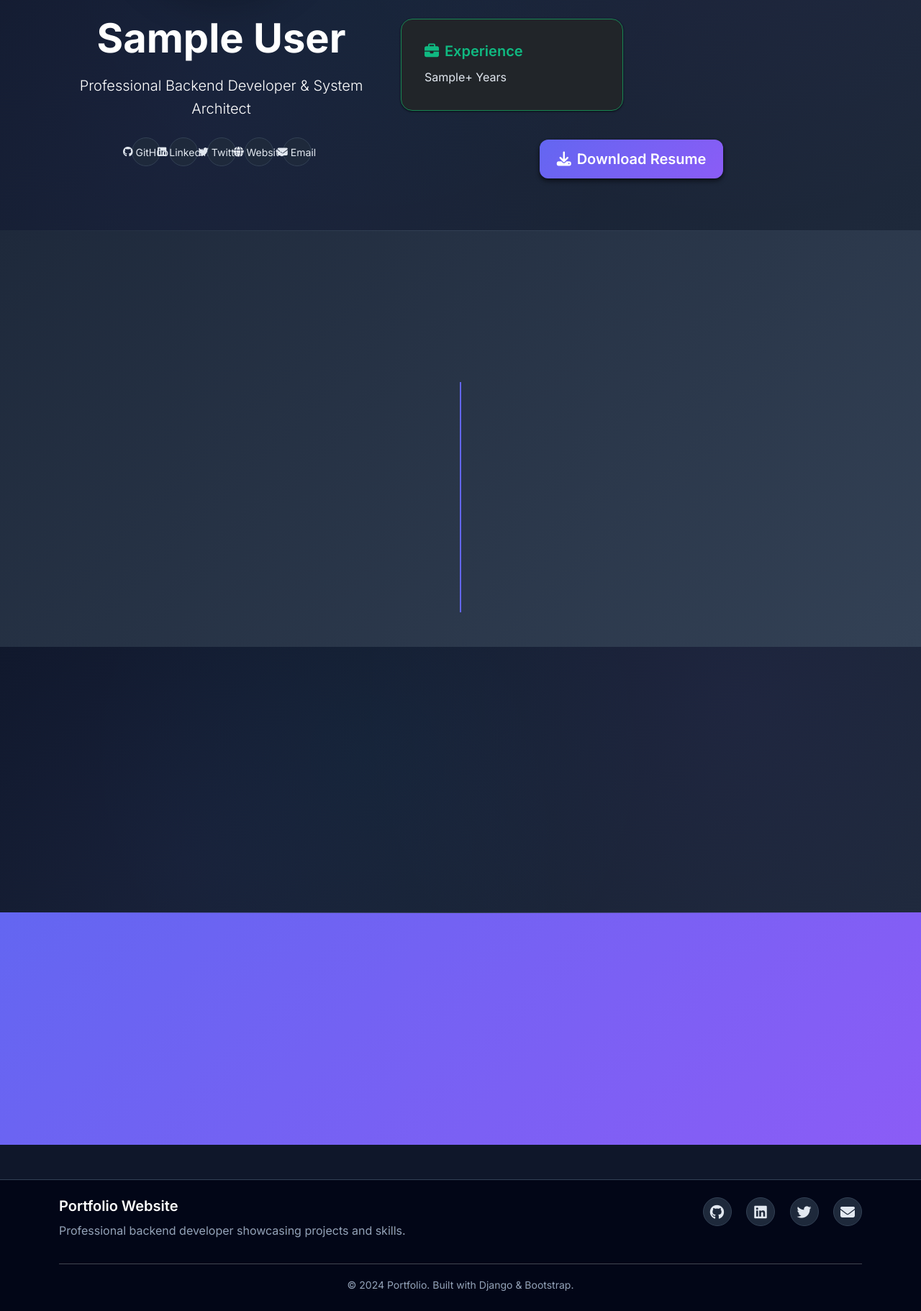
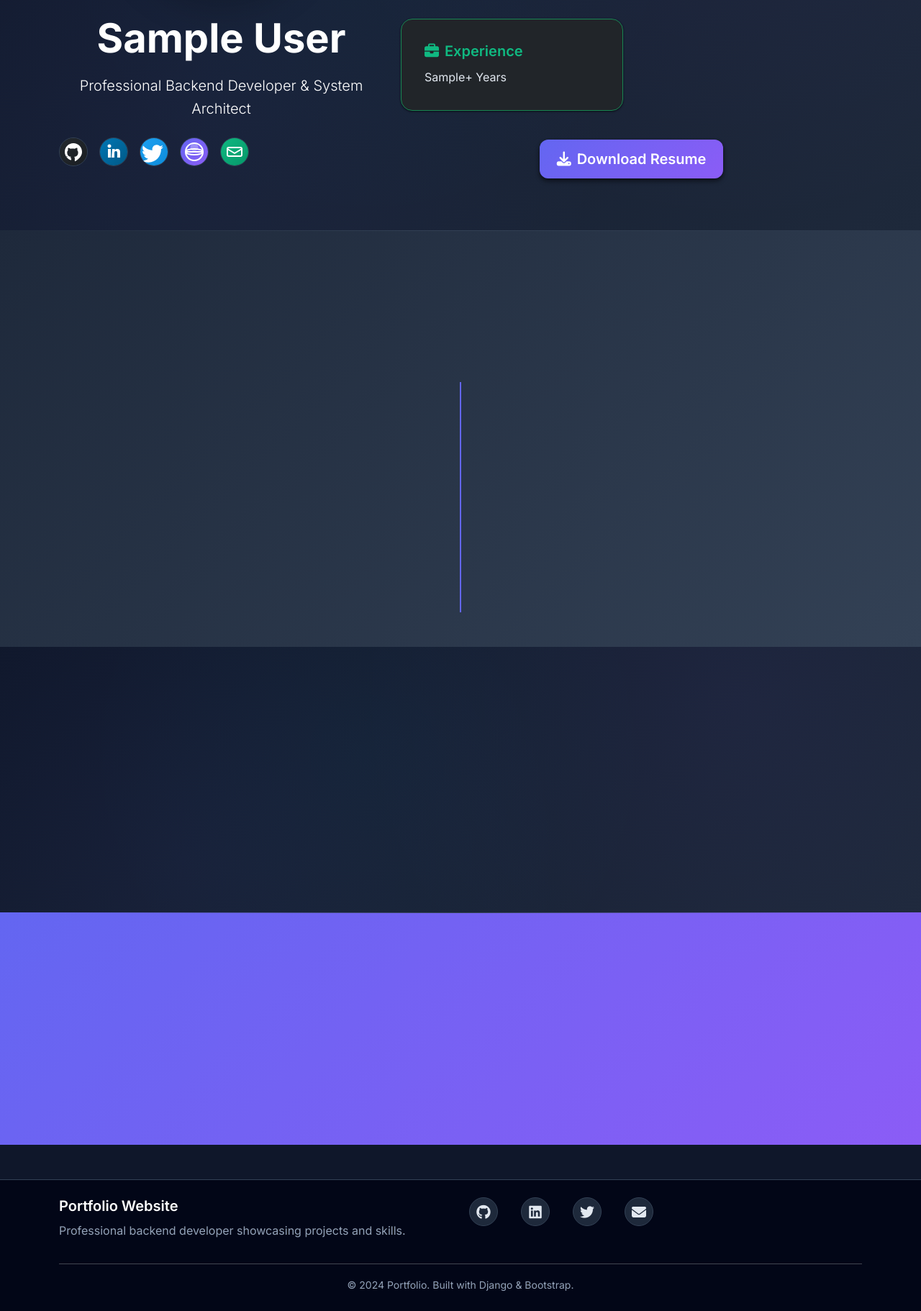
Before and after one commit to 451suman/my_portfolio, a Django app: template core/templates/core/about.html in a window 1280 px wide. Shown: the part 460-2282 px from the top of the page at 72% size. Run offline with Django 5.2, Linux system fonts and the light colour scheme; the template is opened without the code that fills it: most values are stand-ins (such as "Sample title", 1, 10 or a date in 2020); grey boxes marked "Sample" are stand-in pictures; some libraries are stand-ins or nearby versions.

Commit message:
fix logo

```diff
--- a/core/templates/core/about.html
+++ b/core/templates/core/about.html
@@ -1,4 +1,5 @@
 {% extends 'base.html' %}
+{% load static %}
 {% block title %}About Me - Professional Backend Developer{% endblock %}
 {% block content %}
     <!-- About Section -->
@@ -32,36 +33,61 @@
                         <div class="social-links mb-4">
                             {% if profile.user.github_username %}
                                 <a href="https://github.com/{{ profile.user.github_username }}"
-                                   class="btn btn-outline-light btn-sm me-2"
-                                   target="_blank">
-                                    <i class="fab fa-github me-1"></i>GitHub
+                                   class="social-logo-link"
+                                   target="_blank"
+                                   title="GitHub">
+                                    <img src="{% static 'images/social/github-logo.svg' %}"
+                                         alt="GitHub"
+                                         class="social-logo"
+                                         width="40"
+                                         height="40">
                                 </a>
                             {% endif %}
                             {% if profile.user.linkedin_url %}
                                 <a href="{{ profile.user.linkedin_url }}"
-                                   class="btn btn-outline-light btn-sm me-2"
-                                   target="_blank">
-                                    <i class="fab fa-linkedin me-1"></i>LinkedIn
+                                   class="social-logo-link"
+                                   target="_blank"
+                                   title="LinkedIn">
+                                    <img src="{% static 'images/social/linkedin-logo.svg' %}"
+                                         alt="LinkedIn"
+                                         class="social-logo"
+                                         width="40"
+                                         height="40">
                                 </a>
                             {% endif %}
                             {% if profile.user.twitter_url %}
                                 <a href="{{ profile.user.twitter_url }}"
-                                   class="btn btn-outline-light btn-sm me-2"
-                                   target="_blank">
-                                    <i class="fab fa-twitter me-1"></i>Twitter
+                                   class="social-logo-link"
+                                   target="_blank"
+                                   title="Twitter">
+                                    <img src="{% static 'images/social/twitter-logo.svg' %}"
+                                         alt="Twitter"
+                                         class="social-logo"
+                                         width="40"
+                                         height="40">
                                 </a>
                             {% endif %}
                             {% if profile.user.website_url %}
                                 <a href="{{ profile.user.website_url }}"
-                                   class="btn btn-outline-light btn-sm me-2"
-                                   target="_blank">
-                                    <i class="fas fa-globe me-1"></i>Website
+                                   class="social-logo-link"
+                                   target="_blank"
+                                   title="Website">
+                                    <img src="{% static 'images/social/website-logo.svg' %}"
+                                         alt="Website"
+                                         class="social-logo"
+                                         width="40"
+                                         height="40">
                                 </a>
                             {% endif %}
                             {% if profile.user.email %}
                                 <a href="mailto:{{ profile.user.email }}"
-                                   class="btn btn-outline-light btn-sm">
-                                    <i class="fas fa-envelope me-1"></i>Email
+                                   class="social-logo-link"
+                                   title="Email">
+                                    <img src="{% static 'images/social/email-logo.svg' %}"
+                                         alt="Email"
+                                         class="social-logo"
+                                         width="40"
+                                         height="40">
                                 </a>
                             {% endif %}
                         </div>
--- a/static/css/main.css
+++ b/static/css/main.css
@@ -1909,13 +1909,81 @@ footer {
     border-top: 1px solid var(--border-color);
 }
 
-.social-links a {
-    transition: all 0.3s ease;
-}
-
-.social-links a:hover {
-    color: var(--primary-color) !important;
-    transform: translateY(-3px);
+/* Social Logo Links */
+.social-links {
+    display: flex;
+    gap: 1rem;
+    flex-wrap: wrap;
+    align-items: center;
+}
+
+.social-logo-link {
+    display: inline-block;
+    transition: all 0.3s cubic-bezier(0.4, 0, 0.2, 1);
+    text-decoration: none;
+    border-radius: 50%;
+    overflow: hidden;
+    position: relative;
+}
+
+.social-logo {
+    display: block;
+    transition: all 0.3s ease;
+    border-radius: 50%;
+}
+
+.social-logo-link:hover {
+    transform: translateY(-4px) scale(1.1);
+    box-shadow: 0 8px 25px rgba(0, 0, 0, 0.2);
+}
+
+.social-logo-link:hover .social-logo {
+    transform: scale(1.1);
+}
+
+/* Platform-specific hover effects */
+.social-logo-link[href*="github.com"]:hover {
+    box-shadow: 0 8px 25px rgba(36, 41, 46, 0.4);
+}
+
+.social-logo-link[href*="linkedin.com"]:hover {
+    box-shadow: 0 8px 25px rgba(0, 119, 181, 0.4);
+}
+
+.social-logo-link[href*="twitter.com"]:hover {
+    box-shadow: 0 8px 25px rgba(29, 161, 242, 0.4);
+}
+
+.social-logo-link[href*="mailto:"]:hover {
+    box-shadow: 0 8px 25px rgba(16, 185, 129, 0.4);
+}
+
+/* Light theme adjustments */
+.light-theme .social-logo-link:hover {
+    box-shadow: 0 8px 25px rgba(0, 0, 0, 0.15);
+}
+
+/* Mobile responsiveness */
+@media (max-width: 768px) {
+    .social-links {
+        gap: 0.75rem;
+    }
+
+    .social-logo {
+        width: 35px !important;
+        height: 35px !important;
+    }
+}
+
+@media (max-width: 480px) {
+    .social-links {
+        gap: 0.5rem;
+    }
+
+    .social-logo {
+        width: 32px !important;
+        height: 32px !important;
+    }
 }
 
 /* Loading States */
```
Also changed, not shown: portfolio/migrations/0005_alter_project_priority.py (added), static/images/social/email-logo.svg (added), static/images/social/github-logo.svg (added), static/images/social/linkedin-logo.svg (added), static/images/social/twitter-logo.svg (added), static/images/social/website-logo.svg (added).
